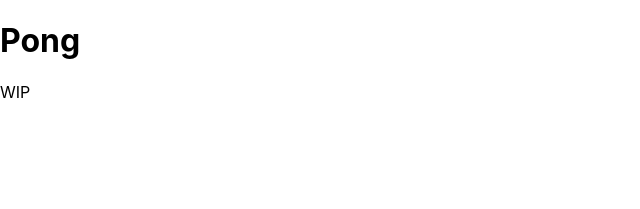
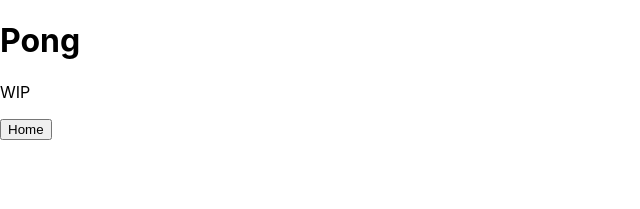
Before and after one commit to Proyectos3-UTAD/MixedBagMinigames, a React (Create React App) app in the folder code/: page /Pong in a window 1280 px wide. Both pictures are taken after a click on the element "Pong". Shown: the top 209 px of the page, without its empty margins (0-640 px from the left). Built offline with nearby package versions, Linux system fonts and the light colour scheme.

Commit message:
Working menu

```diff
--- a/code/src/components/atariBreakOut/AtariBreakout.jsx
+++ b/code/src/components/atariBreakOut/AtariBreakout.jsx
@@ -1,9 +1,12 @@
+import HomeMenuButton from "../common/HomeMenuButton";
+
 function AtariBreakout({screenChanger}) {
 
     return (
         <div>
             <h1>Atari Breakout</h1>
             <p>WIP</p>
+            <HomeMenuButton screenChanger={screenChanger}/>
         </div>
     );
 
--- /dev/null
+++ b/code/src/components/common/HomeMenuButton.jsx
@@ -0,0 +1,16 @@
+import Menu from "../menu/Menu";
+
+function HomeMenuButton({screenChanger}) {
+
+    const returnHome = () => {
+        screenChanger(<Menu screenChanger={screenChanger}/>);
+    }
+
+    return (
+        <button onClick={returnHome}>
+            Home
+        </button>
+    );
+}
+
+export default HomeMenuButton;
--- a/code/src/components/pong/Pong.jsx
+++ b/code/src/components/pong/Pong.jsx
@@ -1,8 +1,12 @@
+import HomeMenuButton from "../common/HomeMenuButton";
+
 function Pong({screenChanger}) {
     return (
         <div>
             <h1>Pong</h1>
             <p>WIP</p>
+            <HomeMenuButton screenChanger={screenChanger}/>
+
         </div>
     )
 }
--- a/code/src/components/snake/Snake.jsx
+++ b/code/src/components/snake/Snake.jsx
@@ -1,8 +1,12 @@
+import HomeMenuButton from "../common/HomeMenuButton";
+
 function Snake({screenChanger}) {
     return (
         <div>
             <h1>Snake</h1>
             <p>WIP</p>
+            <HomeMenuButton screenChanger={screenChanger}/>
+
         </div>
     );
 }
--- a/code/src/components/spaceInvaders/SpaceInvaders.jsx
+++ b/code/src/components/spaceInvaders/SpaceInvaders.jsx
@@ -1,9 +1,12 @@
+import HomeMenuButton from "../common/HomeMenuButton";
+
 function SpaceInvaders({screenChanger}) {
 
     return (
         <div>
             <h1>Space invaders</h1>
             <p>WIP</p>
+            <HomeMenuButton screenChanger={screenChanger}/>
         </div>
     );
 
```
